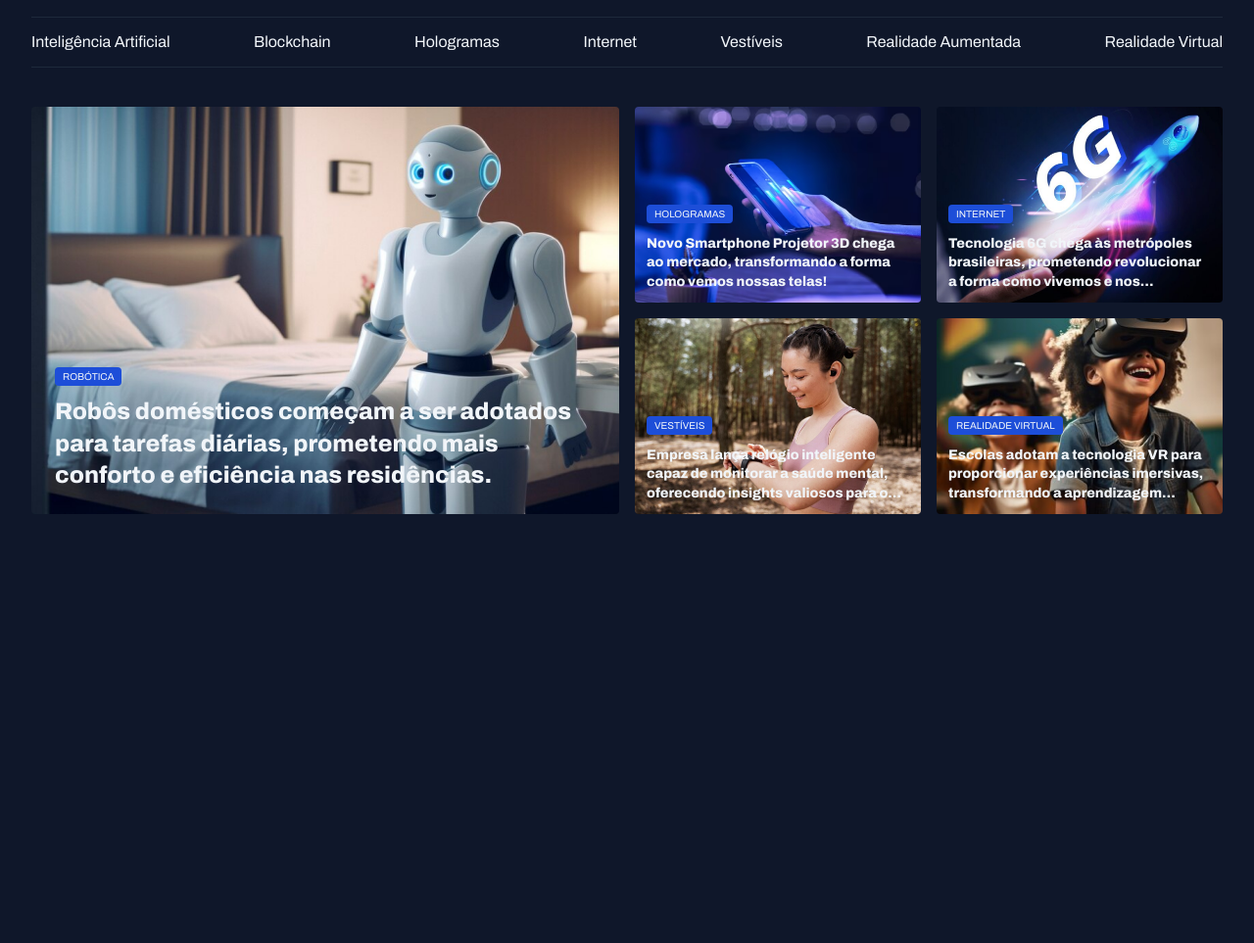
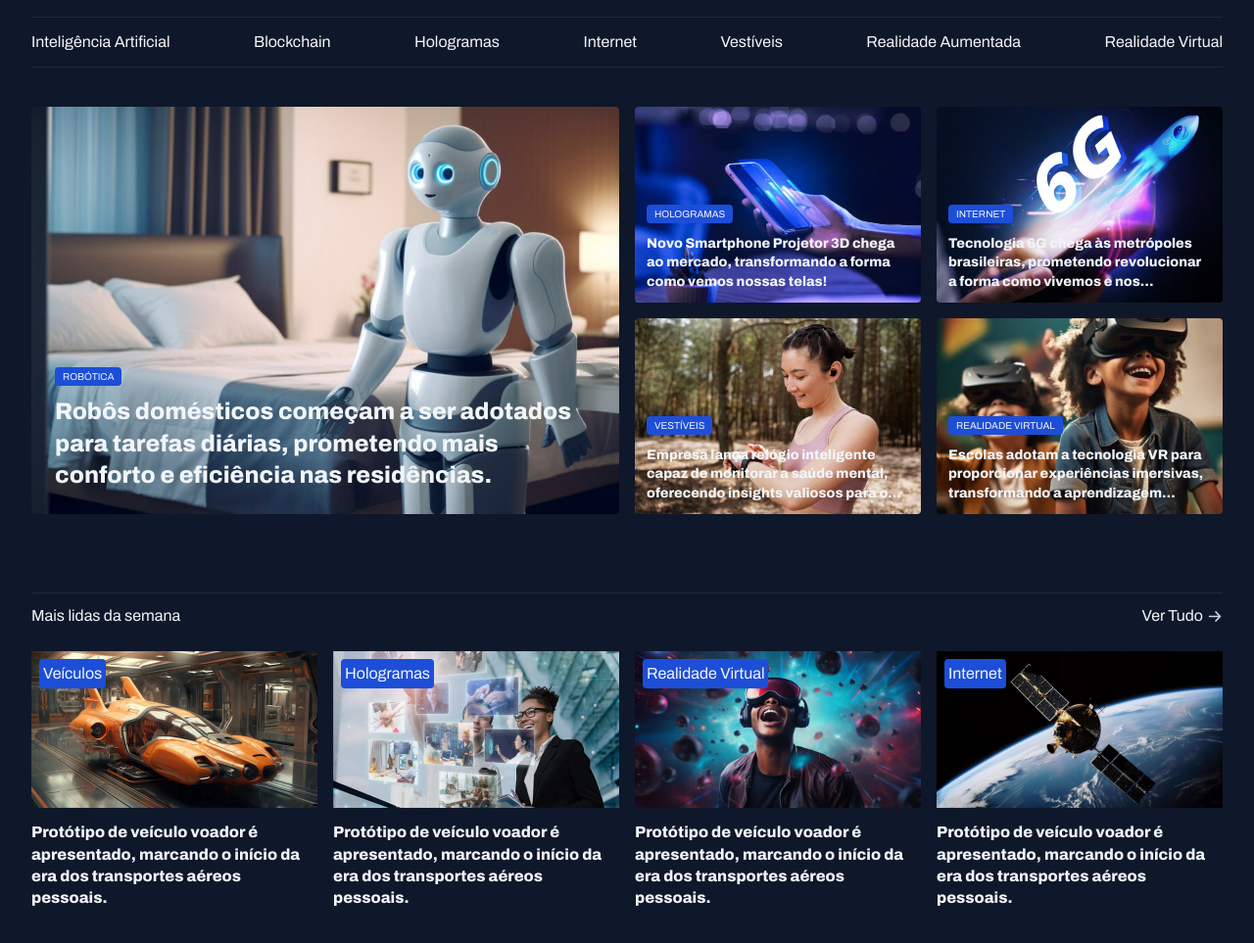
Before and after one commit to PauloEstevaoTI/Portal-de-noticias, a plain HTML site: page index.html in a window 1280 px wide. Shown: the part 55-1018 px from the top of the page at 98% size. Before the commit the page ends 800 px from the top, so only its background shows below. Drawn offline with Linux system fonts and the light colour scheme.

Commit message:
criação da section mais lidas da semana

```diff
--- a/index.html
+++ b/index.html
@@ -93,7 +93,49 @@
           </div>
         </div>
       </section>
-      <section></section>
+      <section id="mais-lidos">
+        <header>
+          <h3>Mais lidas da semana</h3>
+          <a
+            >Ver Tudo
+            <img src="./assets/icons/ArrowRight.svg" alt="arrow right"
+          /></a>
+        </header>
+        <div class="noticias">
+          <figure>
+            <span class="content-tag">Veículos</span>
+            <img src="./assets/img/Image 06.png" alt="imagem 6" />
+            <p>
+              Protótipo de veículo voador é apresentado, marcando o início da
+              era dos transportes aéreos pessoais.
+            </p>
+          </figure>
+          <figure>
+            <span class="content-tag">Hologramas</span>
+            <img src="./assets/img/Image 07.png" alt="imagem 7" />
+            <p>
+              Protótipo de veículo voador é apresentado, marcando o início da
+              era dos transportes aéreos pessoais.
+            </p>
+          </figure>
+          <figure>
+            <span class="content-tag">Realidade Virtual</span>
+            <img src="./assets/img/Image 08.png" alt="imagem 8" />
+            <p>
+              Protótipo de veículo voador é apresentado, marcando o início da
+              era dos transportes aéreos pessoais.
+            </p>
+          </figure>
+          <figure>
+            <span class="content-tag">Internet</span>
+            <img src="./assets/img/Image 09.png" alt="imagem 9" />
+            <p>
+              Protótipo de veículo voador é apresentado, marcando o início da
+              era dos transportes aéreos pessoais.
+            </p>
+          </figure>
+        </div>
+      </section>
       <section></section>
     </main>
   </body>
--- a/styles/destaques.css
+++ b/styles/destaques.css
@@ -1,5 +1,9 @@
 main {
   margin-top: 40px;
+  gap: 80px;
+  display: flex;
+  flex-direction: column;
+  gap: 80px;
 }
 
 section {
--- a/styles/index.css
+++ b/styles/index.css
@@ -1,3 +1,4 @@
 @import url(global.css);
 @import url(header.css);
 @import url(destaques.css);
+@import url(mais-lidos.css);
--- /dev/null
+++ b/styles/mais-lidos.css
@@ -0,0 +1,49 @@
+#mais-lidos header {
+  border-top: 1px solid var(--stroke-color);
+  padding-top: 12px;
+  display: flex;
+  justify-content: space-between;
+}
+
+#mais-lidos header a {
+  display: flex;
+  cursor: pointer;
+}
+
+#mais-lidos header a img {
+  margin-left: 4px;
+}
+
+#mais-lidos header span {
+  font: var(--text-span);
+}
+
+#mais-lidos .noticias {
+  display: grid;
+  grid-template-columns: repeat(4, 1fr);
+  gap: 16px;
+  padding-block: 24px;
+}
+
+#mais-lidos .noticias figure {
+  position: relative;
+}
+
+#mais-lidos .noticias img {
+  height: 160px;
+  background-image: cover;
+}
+
+#mais-lidos .noticias figure .content-tag {
+  position: absolute;
+  top: 8px;
+  left: 8px;
+  background-color: var(--brand-color-dark);
+  padding: 4px;
+  border-radius: 4px;
+}
+
+#mais-lidos .noticias figure p {
+  font-weight: 800;
+  margin-top: 8px;
+}
```
